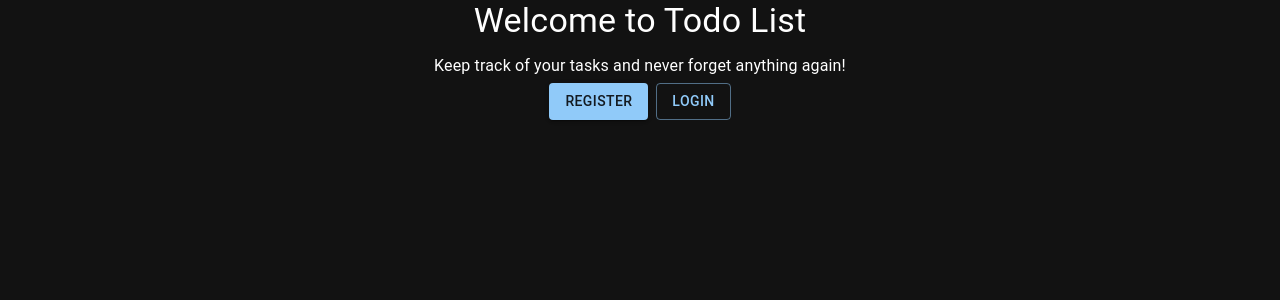
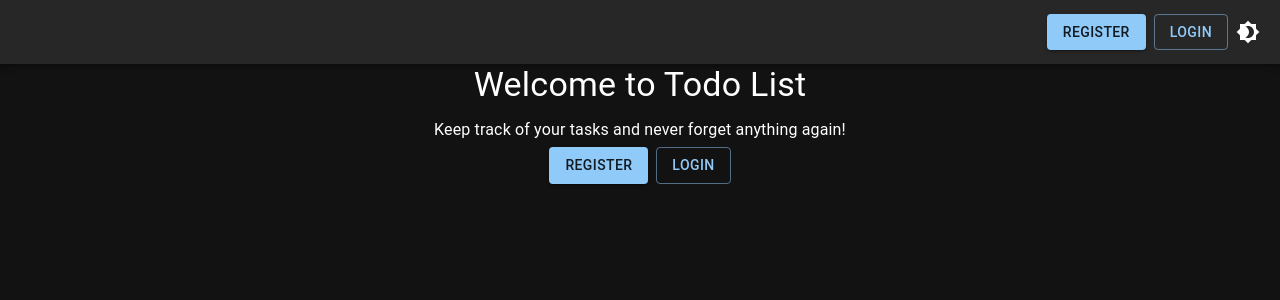
Before and after one commit to 0adiy/OCTANET_JULY, a React (Vite) app in the folder task_2/: page / in a window 1280 px wide. Shown: the top 300 px of the page. Built offline with nearby package versions, Linux system fonts and the light colour scheme; no server answers.

Commit message:
added theme switch MenuBar with login, reg btns

```diff
--- a/task_2/index.html
+++ b/task_2/index.html
@@ -4,7 +4,7 @@
     <meta charset="UTF-8" />
     <link rel="icon" type="image/svg+xml" href="/vite.svg" />
     <meta name="viewport" content="width=device-width, initial-scale=1.0" />
-    <title>Vite + React</title>
+    <title>Todo List</title>
   </head>
   <body>
     <div id="root"></div>
--- a/task_2/package.json
+++ b/task_2/package.json
@@ -12,6 +12,7 @@
   "dependencies": {
     "@emotion/react": "^11.11.1",
     "@emotion/styled": "^11.11.0",
+    "@mui/icons-material": "^5.14.0",
     "@mui/material": "^5.13.7",
     "firebase": "^10.0.0",
     "react": "^18.2.0",
--- a/task_2/src/App.jsx
+++ b/task_2/src/App.jsx
@@ -1,27 +1,49 @@
-import { useState } from "react";
+import { useState, useEffect } from "react";
 import { getAuth, onAuthStateChanged } from "firebase/auth";
 import { ThemeProvider, createTheme } from "@mui/material/styles";
 import CssBaseline from "@mui/material/CssBaseline";
 import LandingPage from "./pages/landingPage";
 import TodoListPage from "./pages/todoListPage";
-
-const darkTheme = createTheme({
-  palette: {
-    mode: "dark",
-  },
-});
+import MenuAppBar from "./components/MenuAppBar";
 
 function App() {
   const [isLoggedIn, setisLoggedIn] = useState(false);
-  const auth = getAuth();
-  onAuthStateChanged(auth, (user) => {
-    if (user) {
-      setisLoggedIn(true);
-    }
+
+  useEffect(() => {
+    const unsubscribe = onAuthStateChanged(getAuth(), (user) => {
+      if (user) setisLoggedIn(true);
+      else setisLoggedIn(false);
+    });
+
+    return () => unsubscribe();
+  }, []);
+
+  // onAuthStateChanged(getAuth(), (user) => {
+  //   if (user) setisLoggedIn(true);
+  //   else setisLoggedIn(false);
+  // });
+
+  const [darkMode, setDarkMode] = useState(true);
+
+  const theme = createTheme({
+    palette: {
+      //REVIEW - how does it work?
+      mode: darkMode ? "dark" : "light",
+    },
   });
+
+  const handleThemeChange = () => {
+    setDarkMode(!darkMode);
+  };
+
   return (
-    <ThemeProvider theme={darkTheme}>
+    <ThemeProvider theme={theme}>
       <CssBaseline />
+      <MenuAppBar
+        onThemeChange={handleThemeChange}
+        isDark={darkMode}
+        isLoggedIn={isLoggedIn}
+      />
       {isLoggedIn ? <TodoListPage /> : <LandingPage />}
     </ThemeProvider>
   );
--- /dev/null
+++ b/task_2/src/components/MenuAppBar.jsx
@@ -0,0 +1,37 @@
+import React from "react";
+import { AppBar, Toolbar, Button, IconButton, Box } from "@mui/material";
+import Brightness4Icon from "@mui/icons-material/Brightness4";
+import Brightness7Icon from "@mui/icons-material/Brightness7";
+import LoginDialog from "./loginDialog";
+import RegisterDialog from "./registerDialog";
+import { logout } from "../firebase";
+
+const MyAppBar = ({ isLoggedIn, isDark, onThemeChange }) => {
+  return (
+    <AppBar position='static' sx={{ bgcolor: isDark ? null : "#333" }}>
+      <Toolbar>
+        <Box sx={{ flexGrow: 1 }} />
+        {!isLoggedIn ? (
+          <>
+            <RegisterDialog />
+            <LoginDialog />
+          </>
+        ) : (
+          <Button color='inherit' onClick={logout}>
+            Logout
+          </Button>
+        )}
+        <IconButton
+          edge='end'
+          color='inherit'
+          aria-label='mode'
+          onClick={onThemeChange}
+        >
+          {isDark ? <Brightness4Icon /> : <Brightness7Icon />}
+        </IconButton>
+      </Toolbar>
+    </AppBar>
+  );
+};
+
+export default MyAppBar;
--- a/task_2/src/pages/landingPage.jsx
+++ b/task_2/src/pages/landingPage.jsx
@@ -5,13 +5,6 @@ import LoginDialog from "../components/loginDialog";
 import { onAuthStateChanged, getAuth } from "firebase/auth";
 
 function LandingPage() {
-  const auth = getAuth();
-  onAuthStateChanged(auth, (user) => {
-    if (user) {
-      setDialog(false);
-    }
-  });
-
   return (
     <Container maxWidth='sm'>
       <Typography variant='h4' align='center' gutterBottom>
```
Also changed, not shown: 1 other file (tests, documents, lock files or other folders).
